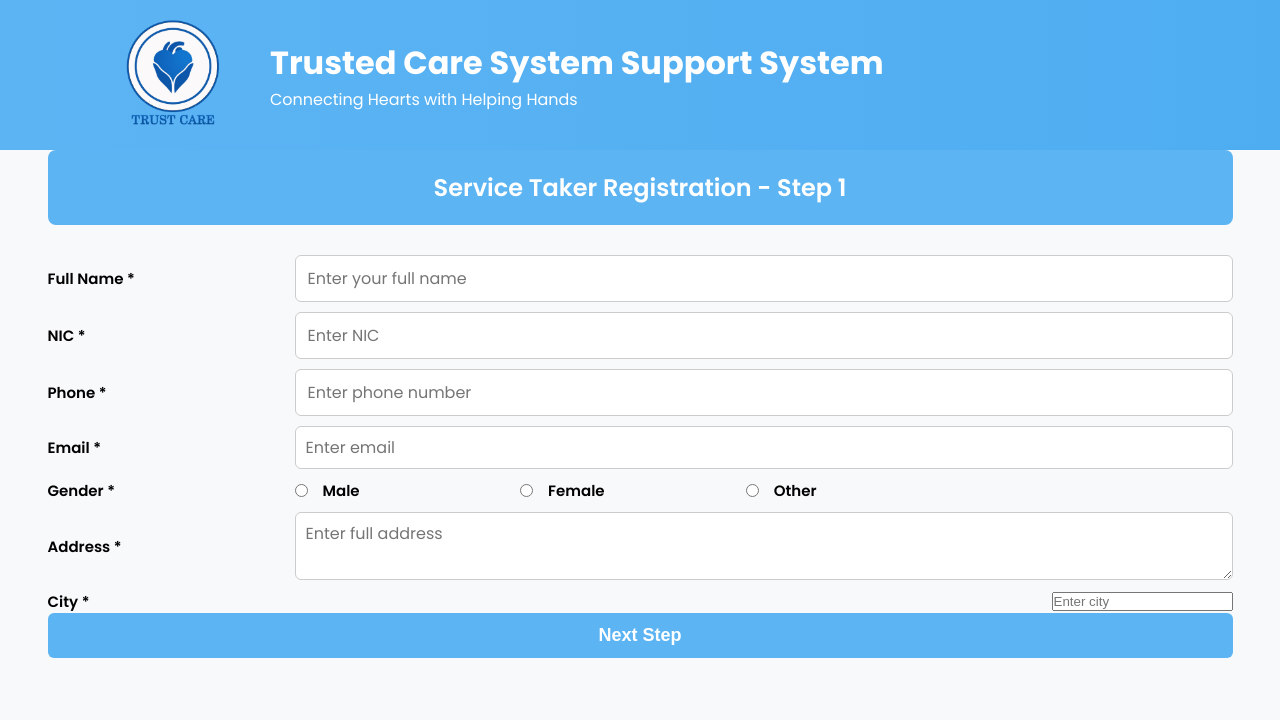
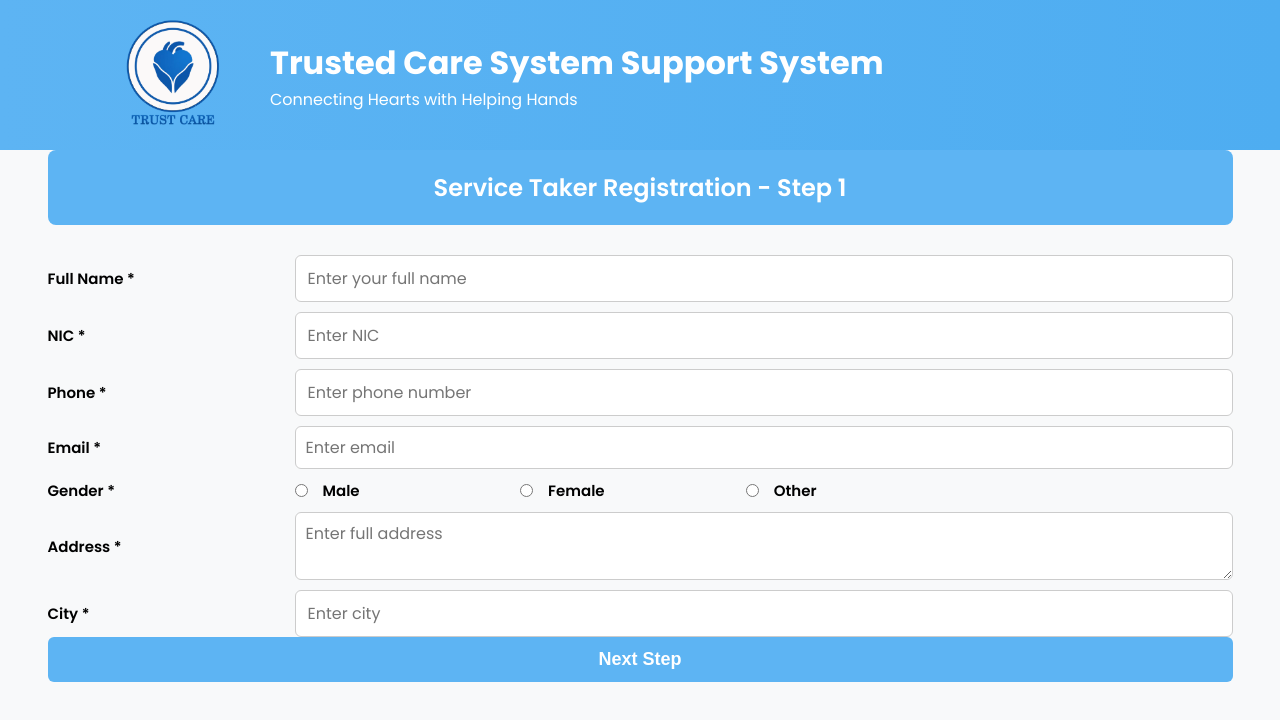
Before and after one commit to kawsi2911/Trust_Care_System, a React (Vite) app in the folder Final year Project/Trust_Care_Front_End/: page /familyregister in a window 1280 px wide. Shown: the top 720 px of the page. Built offline with nearby package versions, Linux system fonts and the light colour scheme.

Commit message:
"align text

```diff
--- a/Final year Project/Trust_Care_Front_End/src/family-components/FamilyRegister.jsx
+++ b/Final year Project/Trust_Care_Front_End/src/family-components/FamilyRegister.jsx
@@ -181,6 +181,7 @@ function FamilyRegister() {
             <div className="row">
               <label htmlFor="city">City *</label>
               <input
+                type="text"
                 id="city"
                 name="city"
                 placeholder="Enter city"
```
